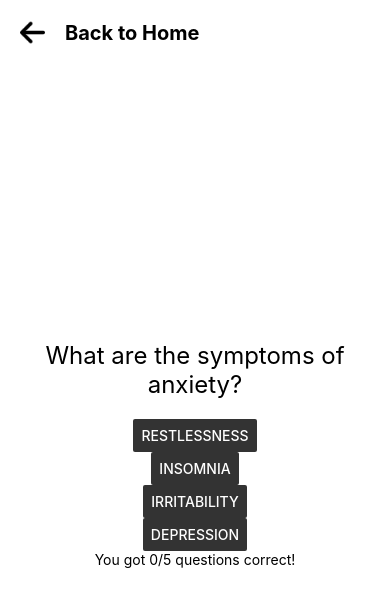
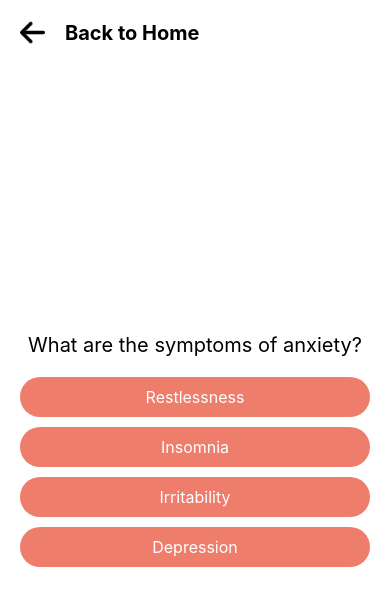
Before and after one commit to arnabdotpy/hack-auction, a React Native app: screen /Home in a window 390 px wide. Both pictures are taken after a click on the element 195 px from the left and 433 px from the top of the page. Shown: the top 606 px of the page. Built offline with nearby package versions, Linux system fonts and the light colour scheme; grey boxes are pictures that could not be loaded.

Commit message:
Local storage used for storing streak

```diff
--- a/App.tsx
+++ b/App.tsx
@@ -34,38 +34,48 @@ function TabNavigator() {
           } else if (rn === 'Insight') {
             iconName = focused ? Images.insights2 : Images.insights;
           } else if (rn === 'Consult') {
-            iconName = focused ? Images.consultant2: Images.consult;
+            iconName = focused ? Images.consultant2 : Images.consult;
           }
-          return <Image source={iconName} style={{ width: Platform.OS == "ios" ? 18 : 16, height: Platform.OS == "ios" ? 18 : 15, marginTop: 6 }} />;
+          return <Image source={iconName} style={{ width: Platform.OS == "ios" ? 18 : 19, height: Platform.OS == "ios" ? 18 : 19, marginTop: 6 }} />;
         },
         tabBarLabel(props) {
           let rn = route.name;
           if (rn === 'Home') {
-            return <Text style={{ color: props.color, fontSize: 10, paddingBottom: 5, marginBottom: 4, fontWeight: 'bold' }}>Home</Text>;
+            return <Text style={{ color: props.color, fontSize: 12, paddingBottom: 5, marginBottom: 4, fontWeight: 'bold' }}>Home</Text>;
           } else if (rn === 'Explore') {
-            return <Text style={{ color: props.color, fontSize: 10, paddingBottom: 5, marginBottom: 4, fontWeight: 'bold' }}>Explore</Text>;
+            return <Text style={{ color: props.color, fontSize: 12, paddingBottom: 5, marginBottom: 4, fontWeight: 'bold' }}>Explore</Text>;
           } else if (rn === 'Insight') {
-            return <Text style={{ color: props.color, fontSize: 10, paddingBottom: 5, marginBottom: 4, fontWeight: 'bold' }}>Insight</Text>;
+            return <Text style={{ color: props.color, fontSize: 12, paddingBottom: 5, marginBottom: 4, fontWeight: 'bold' }}>Insight</Text>;
           } else if (rn === 'Consult') {
-            return <Text style={{ color: props.color, fontSize: 10, paddingBottom: 5, marginBottom: 4, fontWeight: 'bold' }}>Consult</Text>;
+            return <Text style={{ color: props.color, fontSize: 12, paddingBottom: 5, marginBottom: 4, fontWeight: 'bold' }}>Consult</Text>;
           }
         },
         tabBarStyle: {
-          minHeight: Platform.OS === 'ios' ? 95 : 60,
+          minHeight: Platform.OS === 'ios' ? 95 : 70,
         },
       })}
     >
-      <Tab.Screen name='Home' component={Home} options={{ tabBarActiveTintColor: '#EB5D47CC', tabBarActiveBackgroundColor: "#EB5D4715", headerShown: false }} />
-      <Tab.Screen name='Explore' component={Explore} options={{ tabBarActiveTintColor: '#EB5D47CC', tabBarActiveBackgroundColor: "#EB5D4715", headerShown: false }} />
-      <Tab.Screen name='Insight' component={Insight} options={{ tabBarActiveTintColor: '#EB5D47CC', tabBarActiveBackgroundColor: "#EB5D4715", headerShown: false }} />
-      <Tab.Screen name='Consult' component={Consult} options={{ tabBarActiveTintColor: '#EB5D47CC', tabBarActiveBackgroundColor: "#EB5D4715", headerShown: false }} />
+      <Tab.Screen name='Home' component={Home} options={{ tabBarActiveTintColor: '#EB5D47CC', tabBarActiveBackgroundColor: "#fff", headerShown: false }} />
+      <Tab.Screen name='Explore' component={Explore} options={{ tabBarActiveTintColor: '#EB5D47CC', tabBarActiveBackgroundColor: "#fff", headerShown: false }} />
+      <Tab.Screen name='Insight' component={Insight} options={{ tabBarActiveTintColor: '#EB5D47CC', tabBarActiveBackgroundColor: "#fff", headerShown: false }} />
+      <Tab.Screen name='Consult' component={Consult} options={{ tabBarActiveTintColor: '#EB5D47CC', tabBarActiveBackgroundColor: "#fff", headerShown: false }} />
     </Tab.Navigator>
   );
 }
 
 export default function App() {
   return (
-    <NavigationContainer>
+    <NavigationContainer theme={{
+      dark: false,
+      colors: {
+        primary: 'rgb(255, 45, 85)',
+        background: '#fff',
+        card: 'rgb(255, 255, 255)',
+        text: 'rgb(28, 28, 30)',
+        border: 'rgb(199, 199, 204)',
+        notification: 'rgb(255, 69, 58)',
+      },
+    }}>
       <Stack.Navigator initialRouteName="TabNavigator">
         {/* Teacher App */}
         <Stack.Screen name='TabNavigator' component={TabNavigator} options={{ headerShown: false }} />
--- a/components/global/navbar/navbar.tsx
+++ b/components/global/navbar/navbar.tsx
@@ -4,7 +4,7 @@ import styles from './navbar.style'
 
 const Navbar = ({title}: any) => {
   return (
-    <View style={{flexDirection: 'row', justifyContent: 'space-between', paddingHorizontal: 20}}>
+    <View style={{flexDirection: 'row', justifyContent: 'space-between', paddingHorizontal: 20, borderBottomColor: '#cccccc60', borderBottomWidth: 2, paddingBottom: 20}}>
       <View style={{flexDirection: 'row', gap: 10}}>
         <Text style={{fontWeight: 'bold', fontSize: 35}}>{title}</Text>
       </View>
--- a/components/home/daily-test/daily-test.tsx
+++ b/components/home/daily-test/daily-test.tsx
@@ -4,7 +4,7 @@ import styles from './daily-test.style'
 import Images from '../../../images/images'
 import TakeTestModal from '../take-test-modal/take-test-modal'
 
-const DailyTest = () => {
+const DailyTest = ({streak, getStreak}) => {
   const [modalVisible, setModalVisible] = React.useState(false);
 
   return (
@@ -33,7 +33,7 @@ const DailyTest = () => {
           </TouchableOpacity>
           <Text style={{ alignSelf: 'center', fontSize: 20, fontWeight: 'bold' }}>Back to Home</Text>
         </View>
-        <TakeTestModal />
+        <TakeTestModal setModalVisible={setModalVisible} getStreak={getStreak} />
       </Modal>
     </View>
   )
--- a/components/home/take-test-modal/take-test-modal.tsx
+++ b/components/home/take-test-modal/take-test-modal.tsx
@@ -1,11 +1,12 @@
-import React, { useState } from 'react'
-import { View, Text, Button } from 'react-native'
-import styles from './take-test-modal.style'
+import React, { useState } from 'react';
+import { View, Text, TouchableOpacity, StyleSheet } from 'react-native';
+import AsyncStorage from '@react-native-async-storage/async-storage';
 
-const TakeTestModal = () => {
-  const [currentQuestion, setCurrentQuestion] = useState(0)
-  const [selectedAnswer, setSelectedAnswer] = useState(null)
-  const [correctAnswers, setCorrectAnswers] = useState(0)
+const TakeTestModal = ({ setModalVisible, getStreak }) => {
+  const [currentQuestion, setCurrentQuestion] = useState(0);
+  const [selectedAnswer, setSelectedAnswer] = useState(null);
+  const [correctAnswers, setCorrectAnswers] = useState(0);
+  const [quizCompleted, setQuizCompleted] = useState(false);
 
   const questions = [
     {
@@ -53,55 +54,126 @@ const TakeTestModal = () => {
         { text: 'To improve physical health', isCorrect: false },
       ],
     },
-  ]
+  ];
 
   const handleAnswerSelect = (answer) => {
-    setSelectedAnswer(answer)
+    setSelectedAnswer(answer);
     if (answer.isCorrect) {
-      setCorrectAnswers(correctAnswers + 1)
+      setCorrectAnswers(correctAnswers + 1);
     }
     if (currentQuestion < questions.length - 1) {
-      setCurrentQuestion(currentQuestion + 1)
-      setSelectedAnswer(null)
+      setCurrentQuestion(currentQuestion + 1);
+      setSelectedAnswer(null);
+    } else {
+      setQuizCompleted(true);
     }
+  };
+
+  const handleGoHome = async () => {
+    setModalVisible(false);
+    try {
+      const value = await AsyncStorage.getItem('streak');
+      if (value !== null) {
+        await AsyncStorage.setItem('streak', String(Number(value) + 1));
+        getStreak();
+      } else {
+        await AsyncStorage.setItem('streak', '1');
+        getStreak();
+      }
+    } catch (e) {
+      console.log(e);
+    }
+  };
+
+  if (quizCompleted) {
+    return (
+      <View style={styles.container}>
+        <Text style={styles.resultText}>Thanks for taking the quiz!</Text>
+        <TouchableOpacity style={styles.goHomeButton} onPress={handleGoHome}>
+          <Text style={styles.goHomeButtonText}>Go Home</Text>
+        </TouchableOpacity>
+      </View>
+    );
   }
 
   return (
     <View style={styles.container}>
       <Text style={styles.question}>{questions[currentQuestion].question}</Text>
       {questions[currentQuestion].answers.map((answer, index) => (
-        <Button
+        <TouchableOpacity
           key={index}
-          title={answer.text}
+          style={[styles.button, selectedAnswer === answer && styles.selectedButton]}
           onPress={() => handleAnswerSelect(answer)}
-          color={selectedAnswer === answer ? '#ccc' : '#333'}
           disabled={selectedAnswer !== null}
-        />
+        >
+          <Text style={[styles.buttonText, selectedAnswer === answer && styles.selectedButtonText]}>{answer.text}</Text>
+        </TouchableOpacity>
       ))}
-      {currentQuestion === questions.length - 1 ? (
-        <Button
-          title="Submit Quiz"
-          onPress={() => {
-            // Handle quiz submission here
-          }}
-          disabled={selectedAnswer === null}
-        />
-      ) : null}
-      {currentQuestion > 0 ? (
-        <Text style={styles.score}>
-          Correct answers: {correctAnswers}/{currentQuestion}
-        </Text>
-      ) : null}
-       <View style={styles.resultContainer}>
-          <Text style={styles.resultText}>
-            You got {correctAnswers}/{questions.length} questions correct!
-          </Text>
-          <Text style={styles.reportText}></Text>
-          </View>
+    </View>
+  );
+};
 
+const styles = StyleSheet.create({
+  container: {
+    flex: 1,
+    alignItems: 'center',
+    justifyContent: 'center',
+    padding: 20,
+  },
+  question: {
+    fontSize: 20,
+    marginBottom: 20,
+    textAlign: 'center',
+  },
+  button: {
+    backgroundColor: '#EB5D47CC',
+    color: '#fff',
+    padding: 10,
+    marginBottom: 10,
+    borderRadius: 25,
+    width: '100%',
+    alignItems: 'center',
+  },
+  selectedButton: {
+    backgroundColor: '#ccc',
+  },
+  buttonText: {
+    fontSize: 16,
+    color: '#fff',
+  },
+  selectedButtonText: {
+    color: '#fff',
+  },
+  submitButton: {
+    backgroundColor: '#fff',
+    padding: 10,
+    borderRadius: 25,
+    width: '100%',
+    alignItems: 'center',
+    marginTop: 10,
+    borderWidth: 3,
+    borderColor: '#EB5D47CC',
+  },
+  submitButtonText: {
+    fontSize: 16,
+    color: '#EB5D47CC',
+    fontWeight: 'bold',
+  },
+  resultText: {
+    fontSize: 24,
+    fontWeight: 'bold',
+    marginBottom: 20,
+  },
+  goHomeButton: {
+    backgroundColor: '#EB5D47CC',
+    paddingVertical: 15,
+    paddingHorizontal: 30,
+    borderRadius: 25,
+  },
+  goHomeButtonText: {
+    fontSize: 18,
+    color: '#fff',
+  },
+});
 
-    </View>
-  )
-}
-
-export default TakeTestModal
+export default TakeTestModal;
--- a/components/home/view-complete-insights/view-complete-insights.tsx
+++ b/components/home/view-complete-insights/view-complete-insights.tsx
@@ -1,8 +1,10 @@
 import React from 'react'
 import { View, Text } from 'react-native'
 import styles from './view-complete-insights.style'
+import AsyncStorage from '@react-native-async-storage/async-storage';
 
-const ViewCompleteInsights = () => {
+const ViewCompleteInsights = ({streak}) => {
+
   return (
     <View>
       <View style={{ backgroundColor: '#FEB95F30', borderRadius: 10, margin: 20 }}>
@@ -15,7 +17,7 @@ const ViewCompleteInsights = () => {
           </View>
           <View style={{ height: '100%', backgroundColor: '#EB5D47CC', width: 2 }}></View>
           <View>
-            <Text style={{ color: '#EB5D47CC', fontWeight: 'bold', fontSize: 25, textAlign: 'center' }}>59 🔥</Text>
+            <Text style={{ color: '#EB5D47CC', fontWeight: 'bold', fontSize: 25, textAlign: 'center' }}>{streak ? streak : '--'} 🔥</Text>
             <Text style={{ color: '#EB5D47CC', fontWeight: 'bold', fontSize: 15, textAlign: 'center' }}>Streak</Text>
           </View>
           <View style={{ height: '100%', backgroundColor: '#EB5D47CC', width: 2 }}></View>
--- a/images/images.js
+++ b/images/images.js
@@ -14,6 +14,7 @@ import insights from './insights.png';
 import insights2 from './insights2.png';
 import consult from './consult.png';
 import consultant2 from './consultant2.png';
+import homePageBottom from './homePageBottom.png';
 
 const Images = {
   img,
@@ -31,7 +32,8 @@ const Images = {
   insights,
   insights2,
   consult,
-  consultant2
+  consultant2,
+  homePageBottom
 };
 
 export default Images;
--- a/package.json
+++ b/package.json
@@ -9,6 +9,7 @@
     "web": "expo start --web"
   },
   "dependencies": {
+    "@react-native-async-storage/async-storage": "^1.21.0",
     "@react-navigation/bottom-tabs": "^6.5.12",
     "@react-navigation/native": "^6.1.10",
     "@react-navigation/native-stack": "^6.9.18",
--- a/screens/home/home.tsx
+++ b/screens/home/home.tsx
@@ -1,19 +1,42 @@
 import React from 'react'
-import { View, Text, ScrollView } from 'react-native'
+import { View, Text, ScrollView, Image } from 'react-native'
 import styles from './home.style'
 import Navbar from '../../components/global/navbar/navbar'
 import ViewCompleteInsights from '../../components/home/view-complete-insights/view-complete-insights'
 import FeelingToday from '../../components/home/feeling-today/feeling-today'
 import DailyTest from '../../components/home/daily-test/daily-test'
 import Constants from 'expo-constants';
+import Images from '../../images/images'
+import AsyncStorage from '@react-native-async-storage/async-storage'
 
 const Home = () => {
+  const [streak, setStreak] = React.useState(0);
+
+  const getStreak = async () => {
+    try {
+      const value: any = await AsyncStorage.getItem('streak')
+      if (value !== null) {
+        setStreak(value);
+      }
+    } catch (e) {
+      console.log(e);
+    }
+  }
+
+  React.useEffect(() => {
+    getStreak();
+  }, []);
+
   return (
     <ScrollView style={{marginTop: Constants.statusBarHeight}}>
       <Navbar title="Home" />
-      <ViewCompleteInsights />
+      <ViewCompleteInsights streak={streak} />
       <FeelingToday />
-      <DailyTest />
+      <DailyTest streak={streak} getStreak={getStreak} />
+      <Image
+        style={{ width: 'auto', height: 500, marginTop: 20, marginHorizontal: 20}}
+        source={Images.homePageBottom}
+      />
     </ScrollView>
   )
 }
```
Also changed, not shown: images/homePageBottom.png (added), 1 other file (tests, documents, lock files or other folders).
